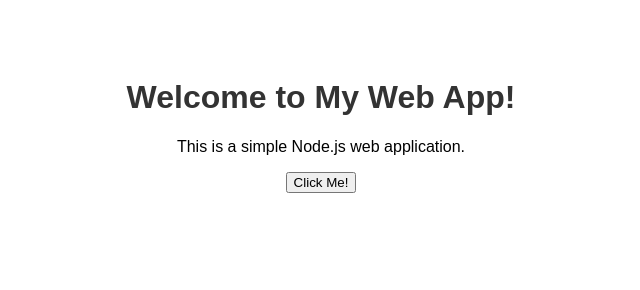
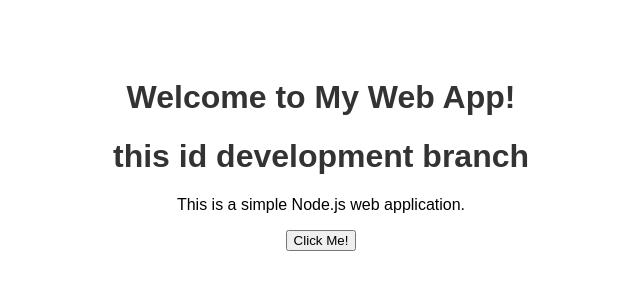
Before and after one commit to RISBIN/test-jen, a website: page public/index.html in a window 1280 px wide. Shown: the whole page, without its empty margins (319-959 px from the left). Drawn offline with Linux system fonts and the light colour scheme.

Commit message:
dev commit 1

```diff
--- a/public/index.html
+++ b/public/index.html
@@ -17,6 +17,7 @@
 </head>
 <body>
     <h1>Welcome to My Web App!</h1>
+    <h1>this id development branch</h1>
     <p>This is a simple Node.js web application.</p>
     <button onclick="alert('Hello, world!')">Click Me!</button>
 </body>
```
